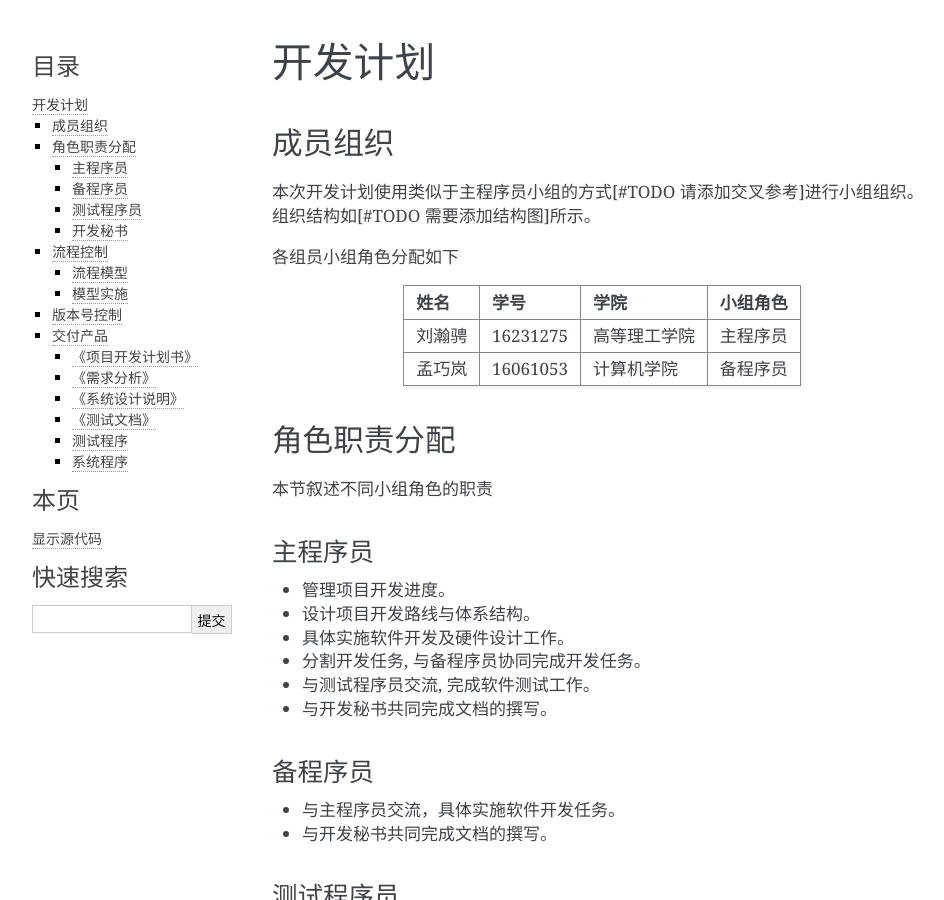
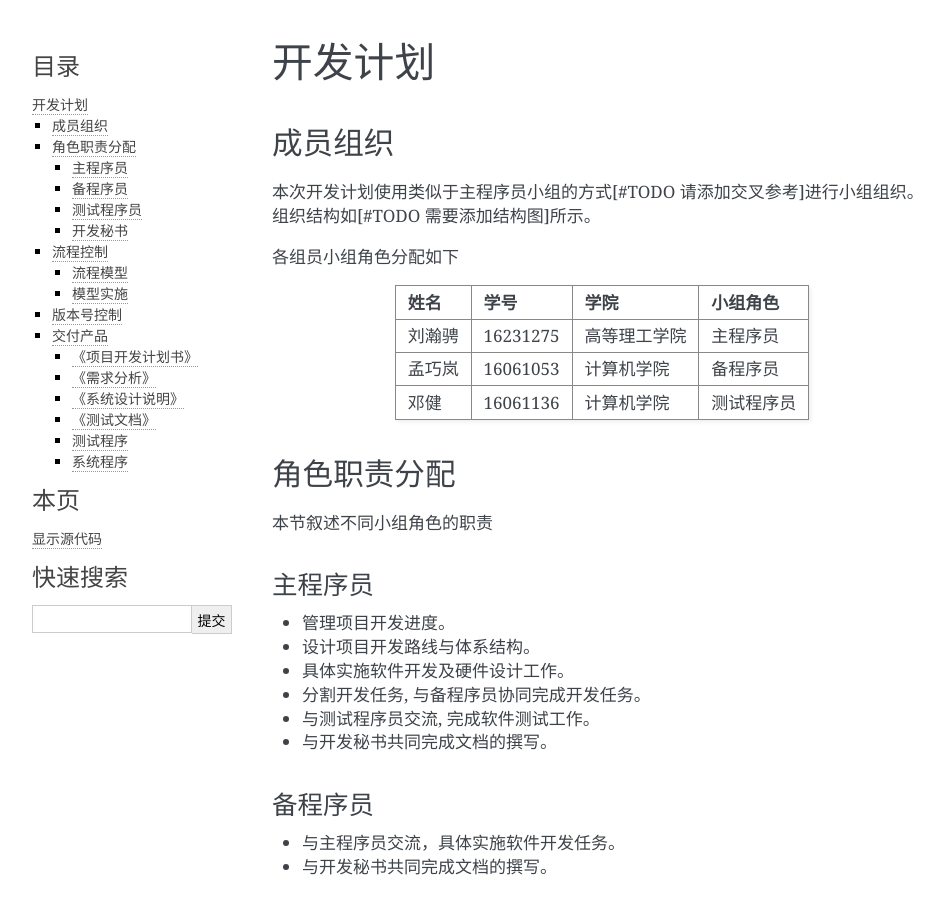
Before and after one commit to wenguang1998/shattuckite-doc, a Sphinx documentation site: the page built from projectPlan/source/devplan.rst, in a window 1280 px wide and 900 px high. Shown: the whole window, without its empty margins (148-1092 px from the left). Built offline with Sphinx 7.4.7, drawn with Linux system fonts in a browser that asks for light colours.

Commit message:
Update devplan.rst

```diff
--- a/projectPlan/source/devplan.rst
+++ b/projectPlan/source/devplan.rst
@@ -13,6 +13,7 @@
 ======= ========= ============= ==========
 刘瀚骋   16231275  高等理工学院   主程序员
 孟巧岚   16061053  计算机学院     备程序员
+邓健     16061136  计算机学院     测试程序员
 ======= ========= ============= ==========
 
 
```
